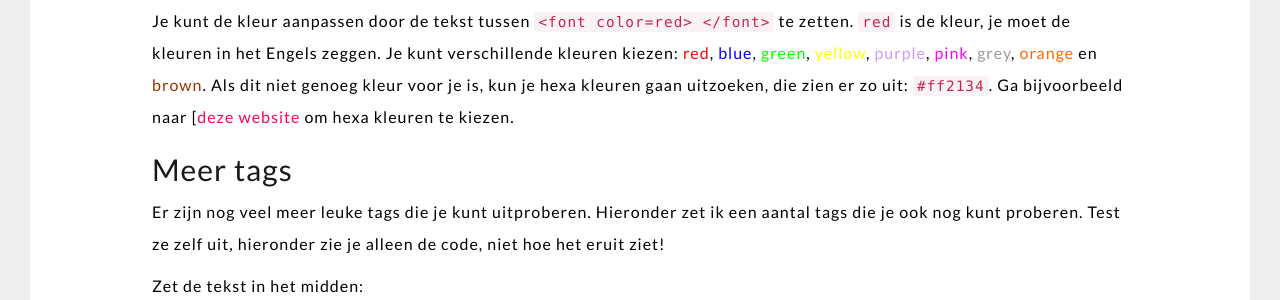
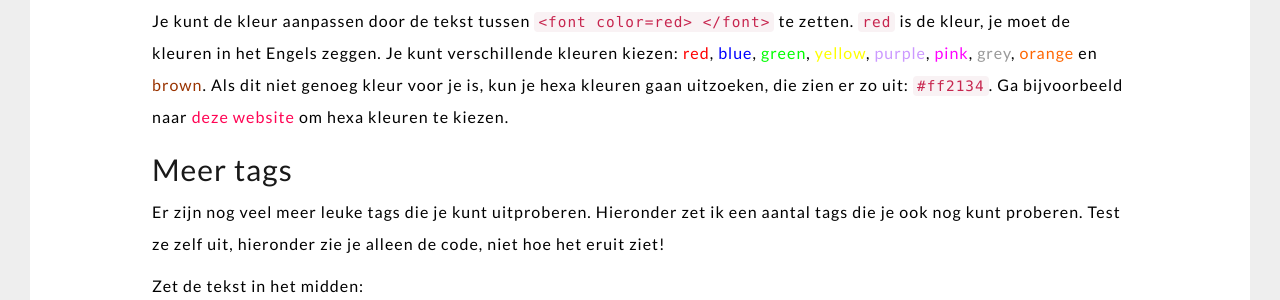
Before and after one commit to coderdojo-arnhem/coderdojo-arnhem.github.io, a Jekyll site: the page built from _posts/2017-02-17-html.md, in a window 1280 px wide and 900 px high, scrolled down 1182 px. Shown: the part 185-485 px from the top of the window. Built offline with Jekyll 4.4.1, drawn with Linux system fonts in a browser that asks for light colours; nearby versions of some CDN libraries.

Commit message:
fix linkje

```diff
--- a/_posts/2017-02-17-html.md
+++ b/_posts/2017-02-17-html.md
@@ -56,7 +56,7 @@ De `<h1>` tag maakt een kopje. Probeer zelf `<h2>`, `<h3>` en `<p>` om te zien w
 Je kunt ook plaatjes en kleur toevoegen! Voor plaatjes gebruik je `<img src="plaatje.jpg">` waarin `plaatje.jpg` de naam van je plaatje is. Het is belangrijk dat je plaatje.jpg in dezelfde map staat als je `website.html`.
 
 Je kunt de kleur aanpassen door de tekst tussen
-`<font color=red> </font>` te zetten. `red` is de kleur, je moet de kleuren in het Engels zeggen. Je kunt verschillende kleuren kiezen: <span style="color: #ff0000;">red</span>, <span style="color: #0000ff;">blue</span>, <span style="color: #00ff00;">green</span>, <span style="color: #ffff00;">yellow</span>, <span style="color: #cc99ff;">purple</span>, <span style="color: #ff00ff;">pink</span>, <span style="color: #999999;">grey</span>, <span style="color: #ff6600;">orange</span> en <span style="color: #993300;">brown</span>. Als dit niet genoeg kleur voor je is, kun je hexa kleuren gaan uitzoeken, die zien er zo uit: `#ff2134`. Ga bijvoorbeeld naar [[deze website](https://www.w3schools.com/colors/colors_picker.asp) om hexa kleuren te kiezen.
+`<font color=red> </font>` te zetten. `red` is de kleur, je moet de kleuren in het Engels zeggen. Je kunt verschillende kleuren kiezen: <span style="color: #ff0000;">red</span>, <span style="color: #0000ff;">blue</span>, <span style="color: #00ff00;">green</span>, <span style="color: #ffff00;">yellow</span>, <span style="color: #cc99ff;">purple</span>, <span style="color: #ff00ff;">pink</span>, <span style="color: #999999;">grey</span>, <span style="color: #ff6600;">orange</span> en <span style="color: #993300;">brown</span>. Als dit niet genoeg kleur voor je is, kun je hexa kleuren gaan uitzoeken, die zien er zo uit: `#ff2134`. Ga bijvoorbeeld naar [deze website](https://www.w3schools.com/colors/colors_picker.asp) om hexa kleuren te kiezen.
 
 Meer tags
 ---------
```
